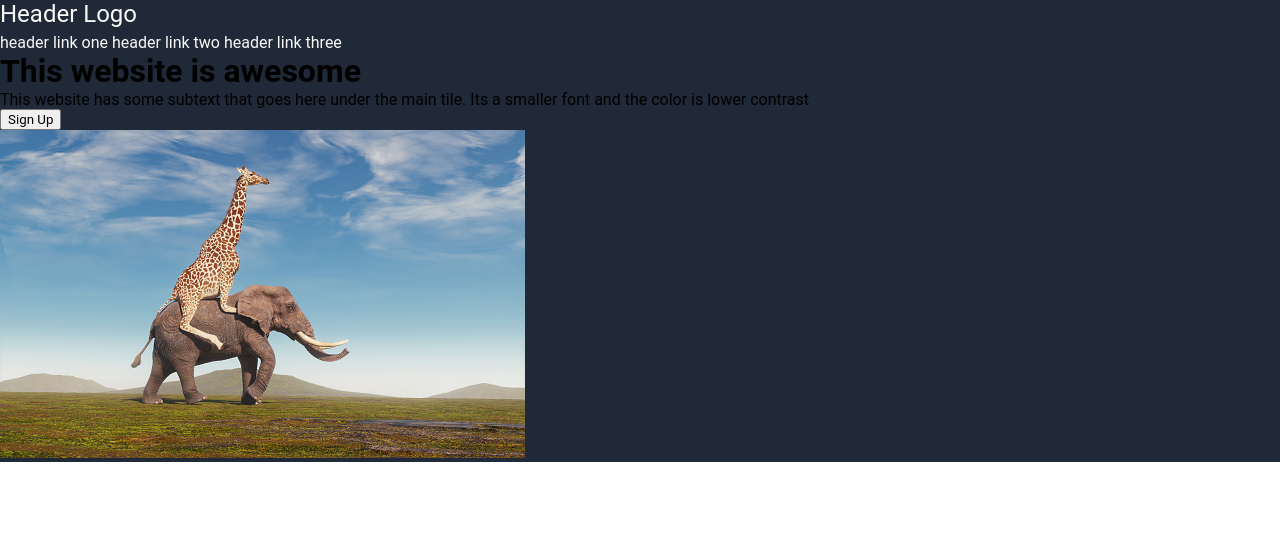
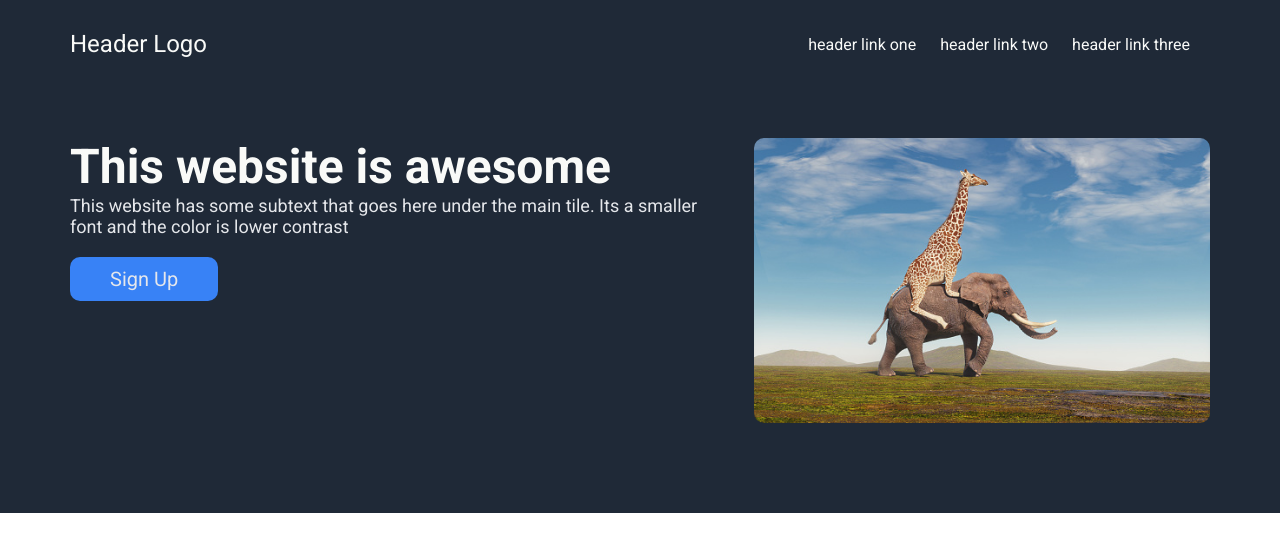
Before and after one commit to renzkz/odin_landing_page, a plain HTML site: page index.html in a window 1280 px wide. Drawn offline with Linux system fonts and the light colour scheme.

Commit message:
Header and Hero section done

```diff
--- a/index.html
+++ b/index.html
@@ -5,19 +5,24 @@
     <meta http-equiv="X-UA-Compatible" content="IE=edge">
     <meta name="viewport" content="width=device-width, initial-scale=1.0">
     <link rel="stylesheet" href="stylesheet.css">
+    <link rel="preconnect" href="https://fonts.googleapis.com">
+    <link rel="preconnect" href="https://fonts.gstatic.com" crossorigin>
+    <link href="https://fonts.googleapis.com/css2?family=Roboto:ital,wght@0,400;0,700;1,400&display=swap" rel="stylesheet">
     <title>Landing Page</title>
 </head>
 <body>
     <header>
-        <p class="headerLogo">
+        <div class="navBar">
+            <div class="headerLogo">
                 Header Logo
-        </p>
+            </div>
             <nav class="headerNav">
-            <span>header link one</span>
-            <span>header link two</span>
-            <span>header link three</span>
+                <a>header link one</a>
+                <a>header link two</a>
+                <a>header link three</a>
             </nav>
-        <div class="hero">
+        </div>
+        <div class="heroBanner">
             <div class="heroText">
                     <h1>This website is awesome</h1>
                     <p>This website has some subtext that goes here under the main tile. Its a smaller font and the color is lower contrast</p>
--- a/stylesheet.css
+++ b/stylesheet.css
@@ -6,17 +6,23 @@
 
 }
 
+:root{
+    --maxWidth: 1200px;
+}
+
 header{
     background-color: #1f2937;
 
 }
 
+
+
 .navBar{
-    max-width: 800px;
+    max-width: var(--maxWidth);
     display: flex;
     margin: 0 auto;
     justify-content: space-between;
-    padding-top: 30px
+    padding: 30px 30px;
 }
 
 .headerNav{
@@ -33,9 +39,37 @@ header{
 }
 
 .heroBanner{
-    max-width: 800px;
+    max-width: var(--maxWidth);
     display: flex;
     margin: 0 auto;
     justify-content: space-between;
-    padding-top: 30px
+    padding: 50px 30px 90px 30px;
+
 }
+
+.heroText h1{
+    color: #F9FAF8;
+    font-weight:800;
+    font-size: 48px;
+}
+
+.heroText p{
+    color: #e5e7eb;
+    font-size: 18px;
+}
+
+.heroText button{
+    background-color:#3882f6;
+    margin-top: 20px;
+    padding: 10px 40px;
+    border:none;
+    border-radius: 10px;
+    font-size: 20px;
+    color:#e5e7eb;
+}
+
+.heroImage{
+    border-radius: 10px;
+    max-width: 40%;
+    margin-left: 30px;
+}
```
Lines whose indentation alone changed are shown as unchanged.
